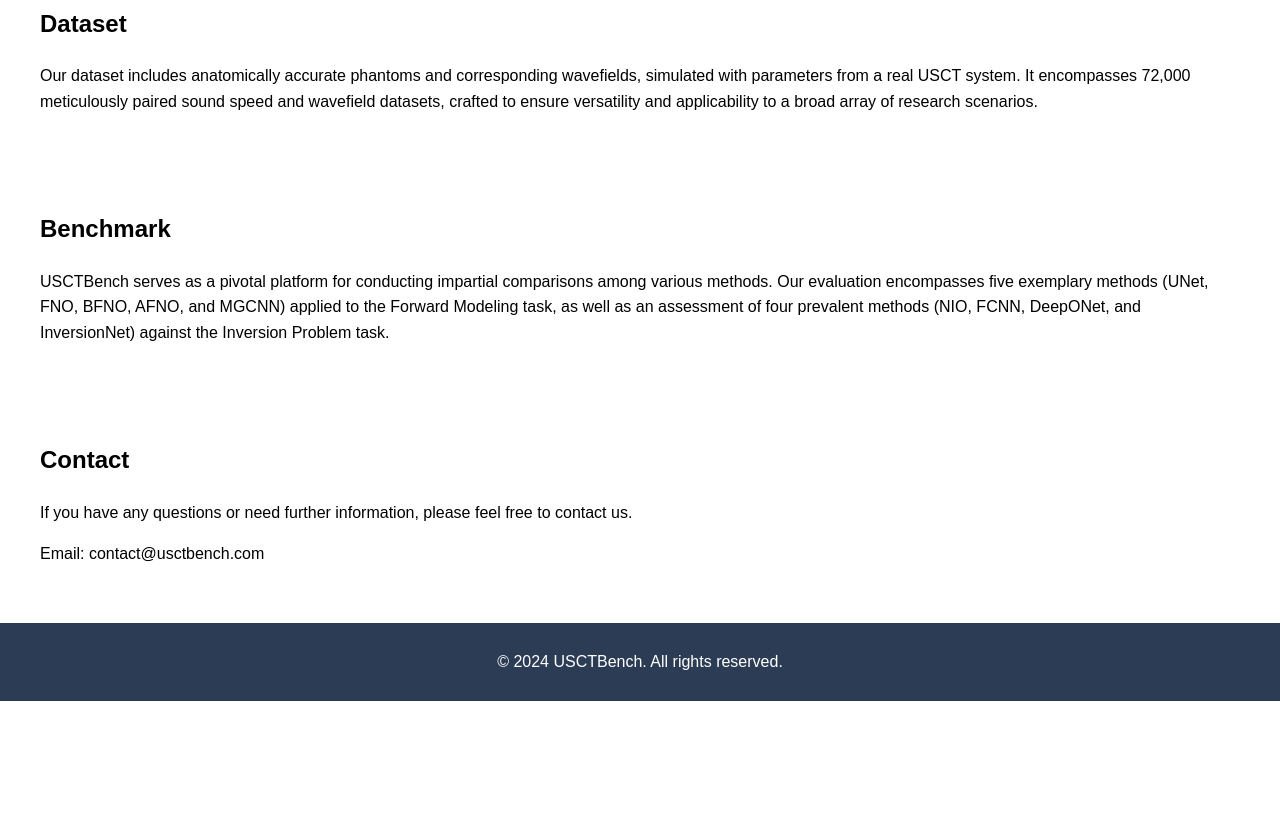
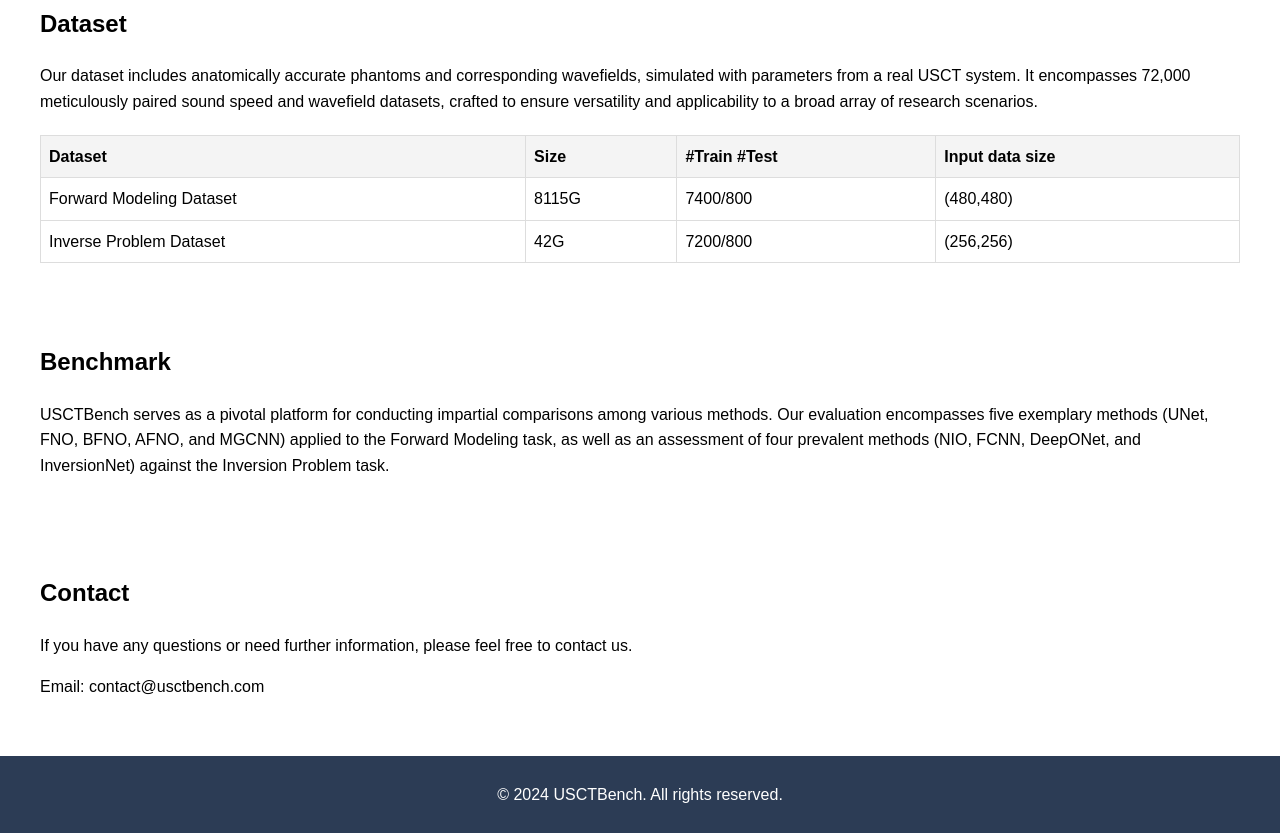
Before and after one commit to USCTBench/USCTBench.github.io, a plain HTML site: page index.html in a window 1280 px wide. Shown: the part 1040-1873 px from the top of the page. Before the commit the page ends 1741 px from the top, so only its background shows below. Drawn offline with Linux system fonts and the light colour scheme.

Commit message:
Update index.html

```diff
--- a/index.html
+++ b/index.html
@@ -30,6 +30,28 @@
     <section id="dataset">
         <h2>Dataset</h2>
         <p>Our dataset includes anatomically accurate phantoms and corresponding wavefields, simulated with parameters from a real USCT system. It encompasses 72,000 meticulously paired sound speed and wavefield datasets, crafted to ensure versatility and applicability to a broad array of research scenarios.</p>
+        <!-- Table Start -->
+        <table>
+            <tr>
+                <th>Dataset</th>
+                <th>Size</th>
+                <th>#Train #Test</th>
+                <th>Input data size</th>
+            </tr>
+            <tr>
+                <td>Forward Modeling Dataset</td>
+                <td>8115G</td>
+                <td>7400/800</td>
+                <td>(480,480)</td>
+            </tr>
+            <tr>
+                <td>Inverse Problem Dataset</td>
+                <td>42G</td>
+                <td>7200/800</td>
+                <td>(256,256)</td>
+            </tr>
+        </table>
+        <!-- Table End -->
     </section>
 
     <section id="benchmark">
```
